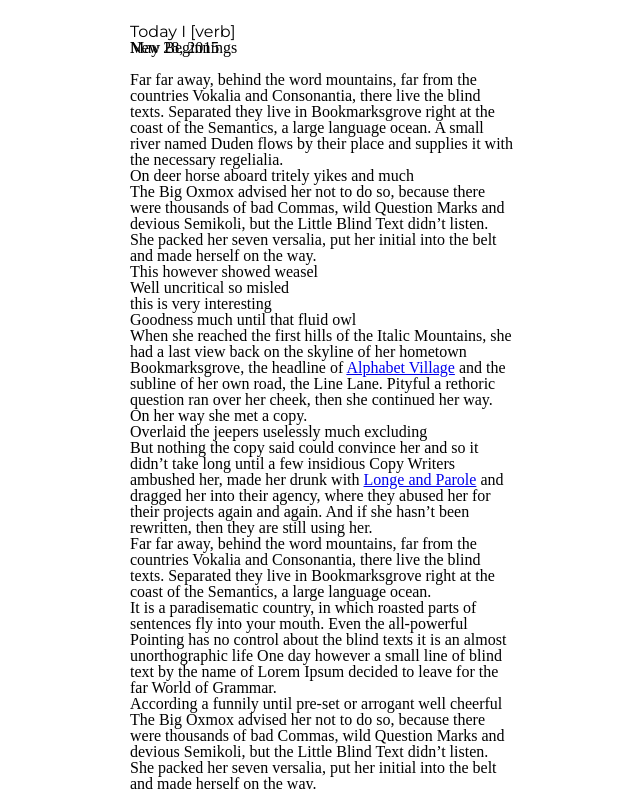
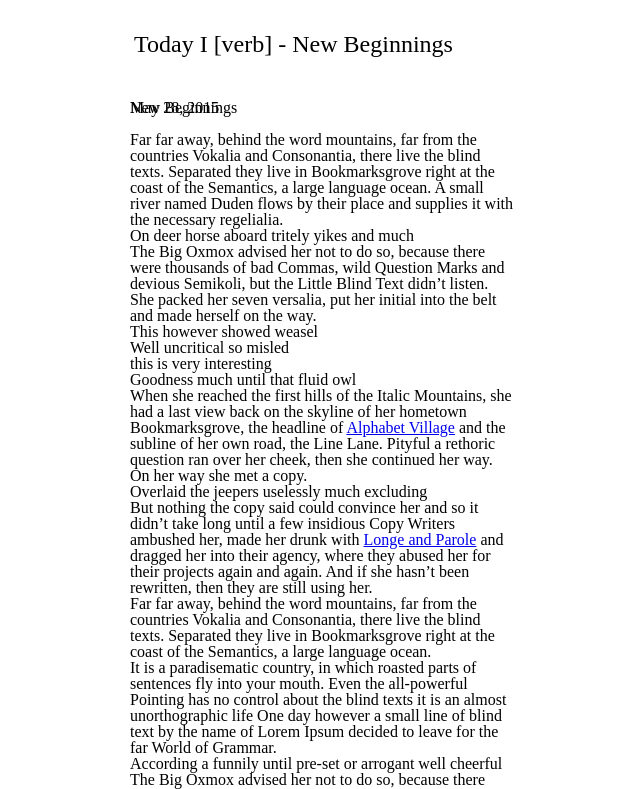
Before and after one commit to jmagrippis/today-i, a Gatsby site: page /hi-folks/ in a window 1280 px wide. Shown: the top 789 px of the page, without its empty margins (318-958 px from the left). Built offline with nearby package versions, Linux system fonts and the light colour scheme; Gatsby itself is replaced by a stand-in of ours.

Commit message:
Base layout tweaks

```diff
--- a/gatsby-config.js
+++ b/gatsby-config.js
@@ -44,6 +44,7 @@ module.exports = {
           'gatsby-remark-copy-linked-files',
           'gatsby-remark-smartypants',
           'gatsby-remark-reading-time',
+          'gatsby-plugin-typescript',
         ],
       },
     },
--- a/package.json
+++ b/package.json
@@ -13,6 +13,7 @@
     "gatsby-plugin-offline": "^2.0.25",
     "gatsby-plugin-react-helmet": "^3.0.11",
     "gatsby-plugin-sharp": "^2.0.32",
+    "gatsby-plugin-typescript": "^2.0.12",
     "gatsby-remark-copy-linked-files": "^2.0.11",
     "gatsby-remark-images": "^2.0.6",
     "gatsby-remark-prismjs": "^3.2.6",
@@ -27,10 +28,12 @@
     "react-dom": "^16.8.6",
     "react-helmet": "^5.2.0",
     "reset-css": "^4.0.1",
+    "styled-components": "^4.2.0",
     "typeface-merriweather": "0.0.72",
     "typeface-montserrat": "0.0.54"
   },
   "devDependencies": {
+    "@types/styled-components": "^4.1.12",
     "husky": "^1.3.1",
     "prettier": "^1.16.4",
     "pretty-quick": "^1.10.0"
--- /dev/null
+++ b/src/components/Header.tsx
@@ -0,0 +1,48 @@
+import React from 'react'
+import styled from 'styled-components'
+import { Link } from 'gatsby'
+
+const Container = styled.header`
+  padding: 0.5em 0.25em;
+`
+
+const H1 = styled.h1`
+  font-size: 1.5em;
+`
+
+const H3 = styled.h3`
+  font-size: 1.25em;
+`
+
+type Props = {
+  siteTitle: string
+  postTitle: string
+}
+
+export const Header = ({ siteTitle, postTitle }: Props) => {
+  const Headline = postTitle ? H1 : H3
+
+  return (
+    <Container>
+      <Headline
+        style={{
+          fontSize: '1.5em',
+          marginBottom: '1.5em',
+          marginTop: 0,
+        }}
+      >
+        <Link
+          style={{
+            boxShadow: 'none',
+            textDecoration: 'none',
+            color: 'inherit',
+          }}
+          to={'/'}
+        >
+          {siteTitle}
+          {postTitle ? ` - ${postTitle}` : ''}
+        </Link>
+      </Headline>
+    </Container>
+  )
+}
--- /dev/null
+++ b/src/components/Layout.tsx
@@ -0,0 +1,32 @@
+import React, { ReactNode } from 'react'
+import 'reset-css'
+
+import { Header } from './Header'
+
+type Props = {
+  siteTitle: string
+  postTitle: string
+  children: ReactNode
+}
+
+const Layout = ({ siteTitle, postTitle, children }: Props) => {
+  return (
+    <div
+      style={{
+        marginLeft: 'auto',
+        marginRight: 'auto',
+        maxWidth: '24em',
+        padding: '1.5em 0.75em',
+      }}
+    >
+      <Header siteTitle={siteTitle} postTitle={postTitle} />
+      <main>{children}</main>
+      <footer>
+        © {new Date().getFullYear()}, Built with{' '}
+        <a href="https://www.gatsbyjs.org">Gatsby</a>
+      </footer>
+    </div>
+  )
+}
+
+export default Layout
--- a/src/components/layout.js
+++ /dev/null
@@ -1,70 +0,0 @@
-import React from 'react'
-import { Link } from 'gatsby'
-import 'reset-css'
-
-const Layout = ({ location, title, children }) => {
-  const rootPath = `${__PATH_PREFIX__}/`
-  let header
-
-  if (location.pathname === rootPath) {
-    header = (
-      <h1
-        style={{
-          fontSize: '1.5em',
-          marginBottom: '1.5em',
-          marginTop: 0,
-        }}
-      >
-        <Link
-          style={{
-            boxShadow: 'none',
-            textDecoration: 'none',
-            color: 'inherit',
-          }}
-          to={'/'}
-        >
-          {title}
-        </Link>
-      </h1>
-    )
-  } else {
-    header = (
-      <h3
-        style={{
-          fontFamily: 'Montserrat, sans-serif',
-          marginTop: 0,
-        }}
-      >
-        <Link
-          style={{
-            boxShadow: 'none',
-            textDecoration: 'none',
-            color: 'inherit',
-          }}
-          to={'/'}
-        >
-          {title}
-        </Link>
-      </h3>
-    )
-  }
-  return (
-    <div
-      style={{
-        marginLeft: 'auto',
-        marginRight: 'auto',
-        maxWidth: '24em',
-        padding: '1.5em 0.75em',
-      }}
-    >
-      <header>{header}</header>
-      <main>{children}</main>
-      <footer>
-        © {new Date().getFullYear()}, Built with{' '}
-        <a href="https://www.gatsbyjs.org">Gatsby</a>
-      </footer>
-    </div>
-  )
-}
-
-export default Layout
--- a/src/pages/404.js
+++ b/src/pages/404.js
@@ -10,7 +10,7 @@ class NotFoundPage extends React.Component {
     const siteTitle = data.site.siteMetadata.title
 
     return (
-      <Layout location={this.props.location} title={siteTitle}>
+      <Layout location={this.props.location} siteTitle={siteTitle}>
         <SEO title="404: Not Found" />
         <h1>Not Found</h1>
         <p>You just hit a route that doesn&#39;t exist... the sadness.</p>
--- a/src/pages/index.js
+++ b/src/pages/index.js
@@ -12,7 +12,7 @@ class BlogIndex extends React.Component {
     const posts = data.allMarkdownRemark.edges
 
     return (
-      <Layout location={this.props.location} title={siteTitle}>
+      <Layout location={this.props.location} siteTitle={siteTitle}>
         <SEO
           title="All posts"
           keywords={[`blog`, `gatsby`, `javascript`, `react`]}
--- a/src/templates/blog-post.js
+++ b/src/templates/blog-post.js
@@ -12,7 +12,11 @@ class BlogPostTemplate extends React.Component {
     const { previous, next } = this.props.pageContext
 
     return (
-      <Layout location={this.props.location} title={siteTitle}>
+      <Layout
+        location={this.props.location}
+        siteTitle={siteTitle}
+        postTitle={post.frontmatter.title}
+      >
         <SEO
           title={post.frontmatter.title}
           description={post.frontmatter.description || post.excerpt}
```
Also changed, not shown: 1 other file.
